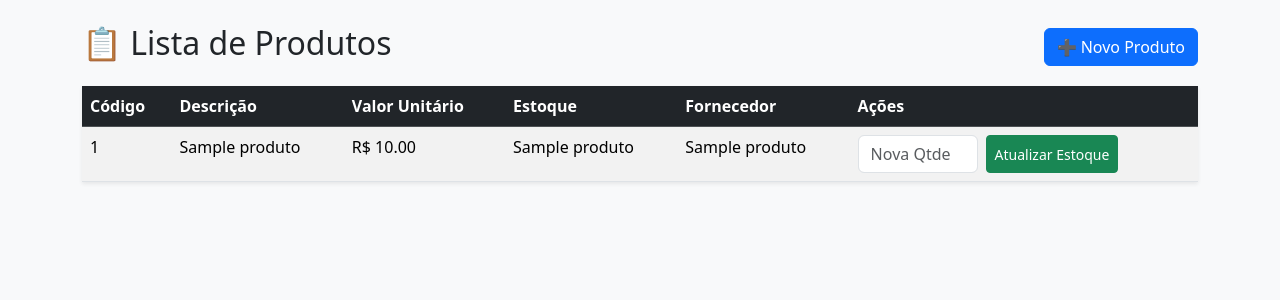
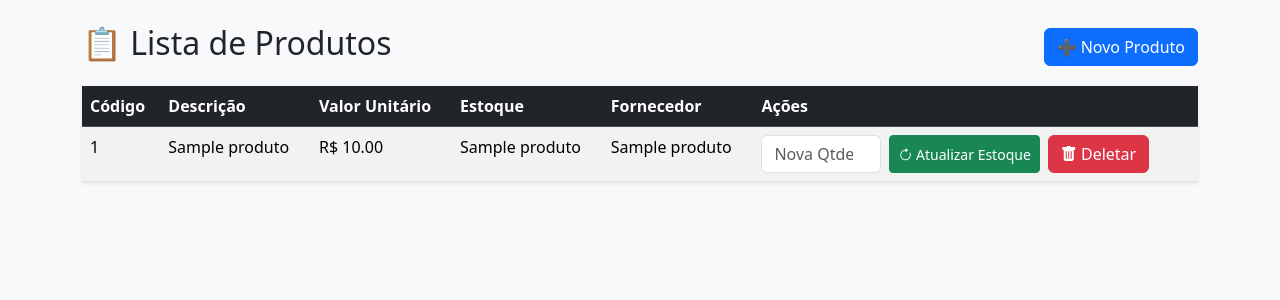
Before and after one commit to nordffa/projeto-final-impacta, a Flask app: page / in a window 1280 px wide. Shown: the part 56-356 px from the top of the page. Run offline with Flask 3, Linux system fonts and the light colour scheme; a database or web service that is not in the repository returns one stand-in record (values such as "Sample title"); some libraries are stand-ins or nearby versions.

Commit message:
Adicionado o botão para deletar os produtos

```diff
--- a/app.py
+++ b/app.py
@@ -25,5 +25,12 @@ def atualizar(cod_produto):
     models.atualizar_estoque(cod_produto, nova_qtde)
     return redirect(url_for("index"))
 
+
+@app.route("/deletar/<int:cod_produto>", methods=["POST"])
+def deletar(cod_produto):
+    models.desativar_produto(cod_produto)
+    return redirect(url_for("index"))
+
+
 if __name__ == "__main__":
     app.run(debug=True)
--- a/templates/base.html
+++ b/templates/base.html
@@ -4,6 +4,7 @@
     <meta charset="UTF-8">
     <title>Meu Estoque - Gerenciamento de Estoque</title>
     <link href="https://cdn.jsdelivr.net/npm/bootstrap@5.3.3/dist/css/bootstrap.min.css" rel="stylesheet">
+    <link rel="stylesheet" href="https://cdn.jsdelivr.net/npm/bootstrap-icons@1.11.3/font/bootstrap-icons.min.css">
 </head>
 <body class="bg-light">
     <nav class="navbar navbar-expand-lg navbar-dark bg-dark mb-4">
--- a/templates/listar.html
+++ b/templates/listar.html
@@ -25,10 +25,19 @@
             <td>{{ p[3] }}</td>
             <td>{{ p[4] }}</td>
             <td>
-                <form method="post" action="{{ url_for('atualizar', cod_produto=p[0]) }}" class="d-flex">
-                    <input type="number" name="qtde_estoque" placeholder="Nova Qtde" class="form-control me-2" style="width: 120px;">
-                    <button type="submit" class="btn btn-sm btn-success">Atualizar Estoque</button>
-                </form>
+                <div class="d-flex">
+                    <form method="post" action="{{ url_for('atualizar', cod_produto=p[0]) }}" class="me-2 d-flex">
+                        <input type="number" name="qtde_estoque" placeholder="Nova Qtde"
+                            class="form-control me-2" style="width: 120px;">
+                        <button type="submit" class="btn btn-sm btn-success">
+                            <i class="bi bi-arrow-clockwise"></i> Atualizar Estoque</button>
+                    </form>
+                    <form method="post" action="{{ url_for('deletar', cod_produto=p[0]) }}">
+                        <button type="submit" class="btn btn-danger">
+                            <i class="bi bi-trash-fill"></i> Deletar
+                        </button>
+                    </form>
+                </div>
             </td>
         </tr>
         {% endfor %}
```
